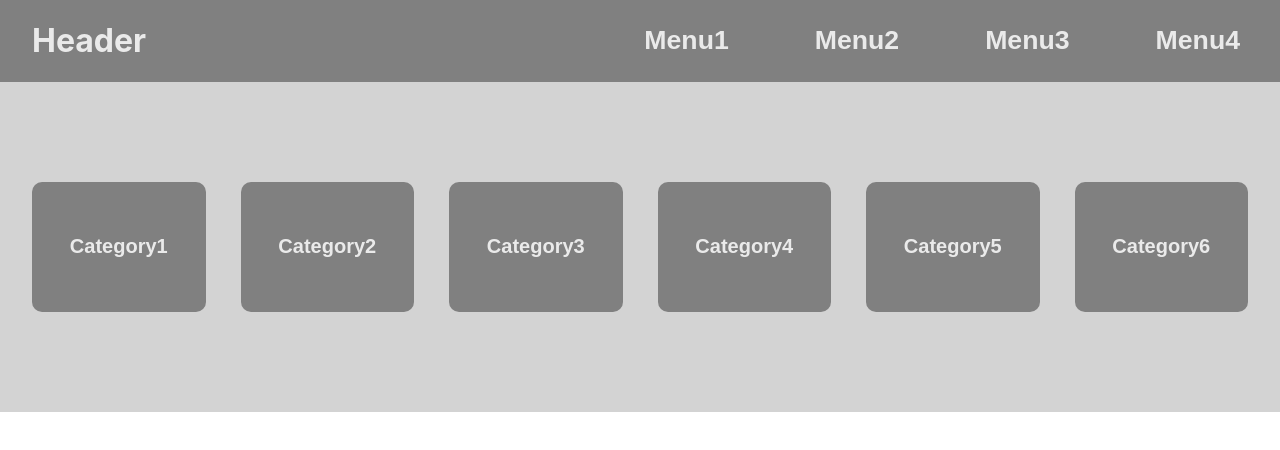
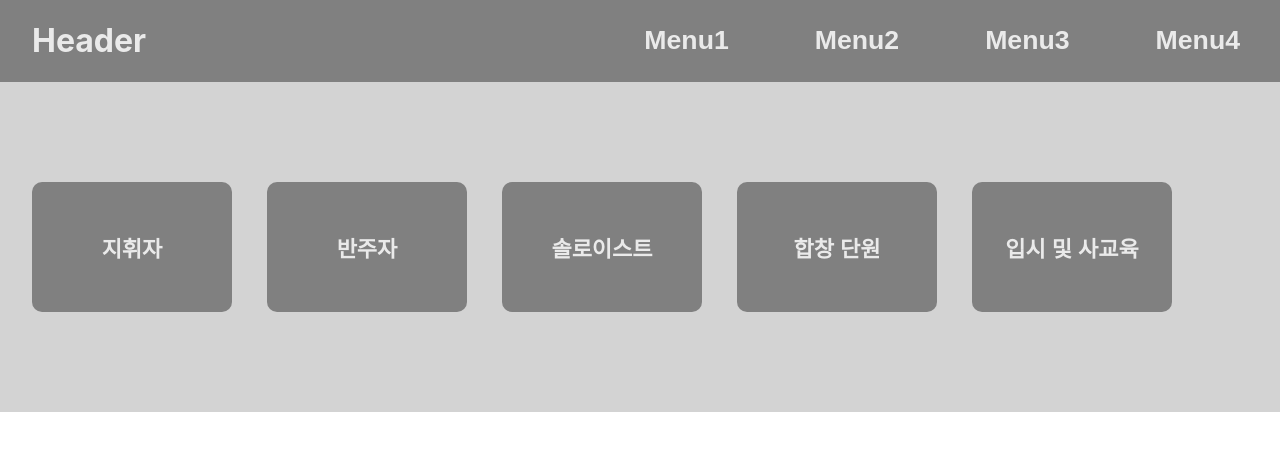
Before and after one commit to yeoniii20/notice-page, a React (Create React App) app: page / in a window 1280 px wide. Shown: the top 450 px of the page. Built offline with nearby package versions, Linux system fonts and the light colour scheme.

Commit message:
ui 수정

```diff
--- a/src/constant/Category.jsx
+++ b/src/constant/Category.jsx
@@ -5,22 +5,19 @@ const Category = () => {
     <S.Wrapper>
       <S.Container>
         <S.Category>
-          <S.CategoryTitle>Category1</S.CategoryTitle>
+          <S.CategoryTitle>지휘자</S.CategoryTitle>
         </S.Category>
         <S.Category>
-          <S.CategoryTitle>Category2</S.CategoryTitle>
+          <S.CategoryTitle>반주자</S.CategoryTitle>
         </S.Category>
         <S.Category>
-          <S.CategoryTitle>Category3</S.CategoryTitle>
+          <S.CategoryTitle>솔로이스트</S.CategoryTitle>
         </S.Category>
         <S.Category>
-          <S.CategoryTitle>Category4</S.CategoryTitle>
+          <S.CategoryTitle>합창 단원</S.CategoryTitle>
         </S.Category>
         <S.Category>
-          <S.CategoryTitle>Category5</S.CategoryTitle>
-        </S.Category>
-        <S.Category>
-          <S.CategoryTitle>Category6</S.CategoryTitle>
+          <S.CategoryTitle>입시 및 사교육</S.CategoryTitle>
         </S.Category>
       </S.Container>
     </S.Wrapper>
--- a/src/constant/Category.style.js
+++ b/src/constant/Category.style.js
@@ -17,7 +17,9 @@ export const Category = styled.button`
   height: 130px;
 `;
 
-export const CategoryTitle = styled.h2`
+export const CategoryTitle = styled.div`
   color: #eaeaea;
   padding: 0px 7px;
+  font-size: 22px;
+  font-weight: 600;
 `;
--- a/src/constant/NoticeDetailPage.style.js
+++ b/src/constant/NoticeDetailPage.style.js
@@ -3,7 +3,7 @@ import styled from "styled-components";
 export const Wrapper = styled.div`
   display: flex;
   background-color: lightgray;
-  padding-top: 200px;
+  padding-top: 100px;
   padding-bottom: 100px;
   /* flex-direction: column; */
   /* max-width: 1920px; */
```
